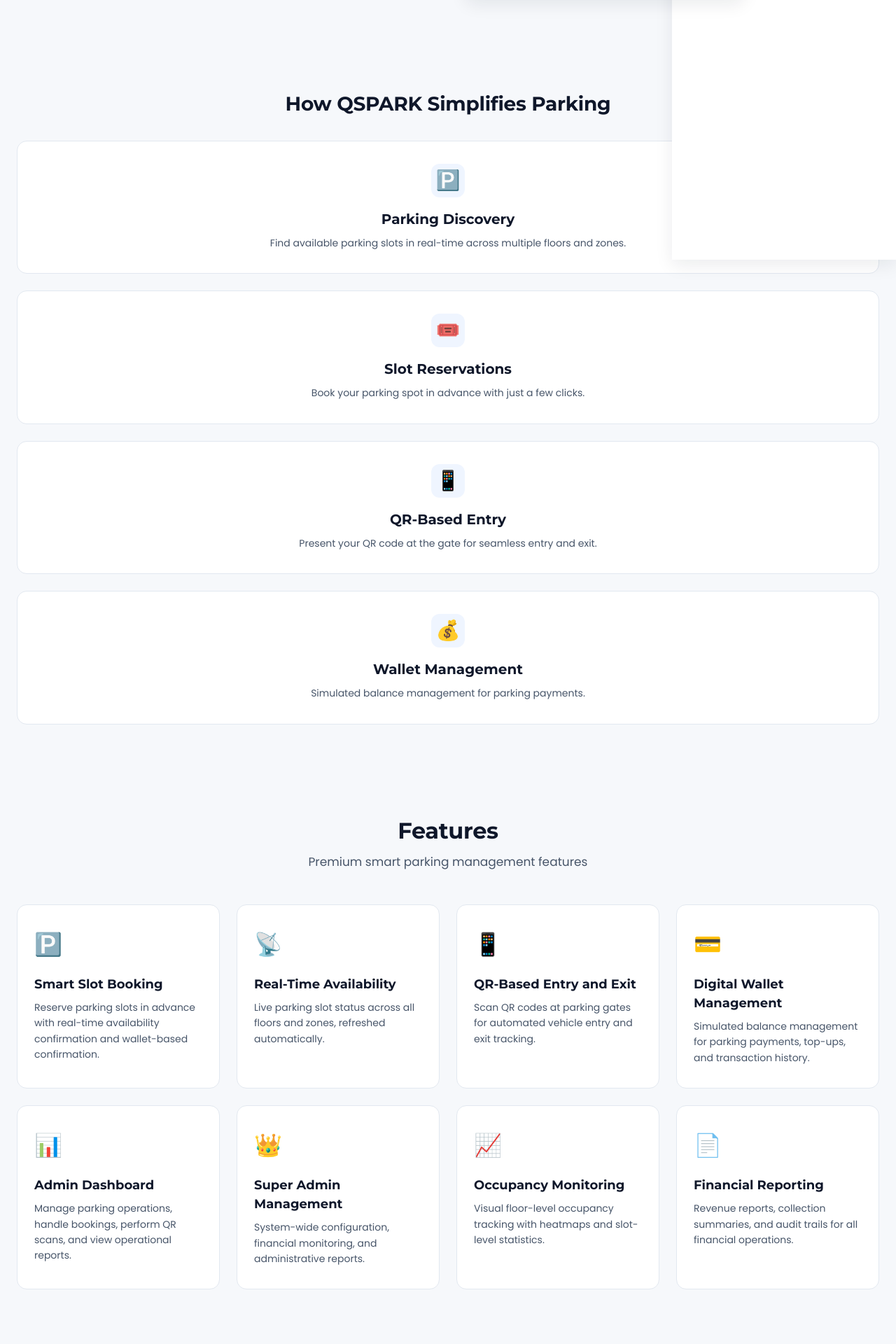
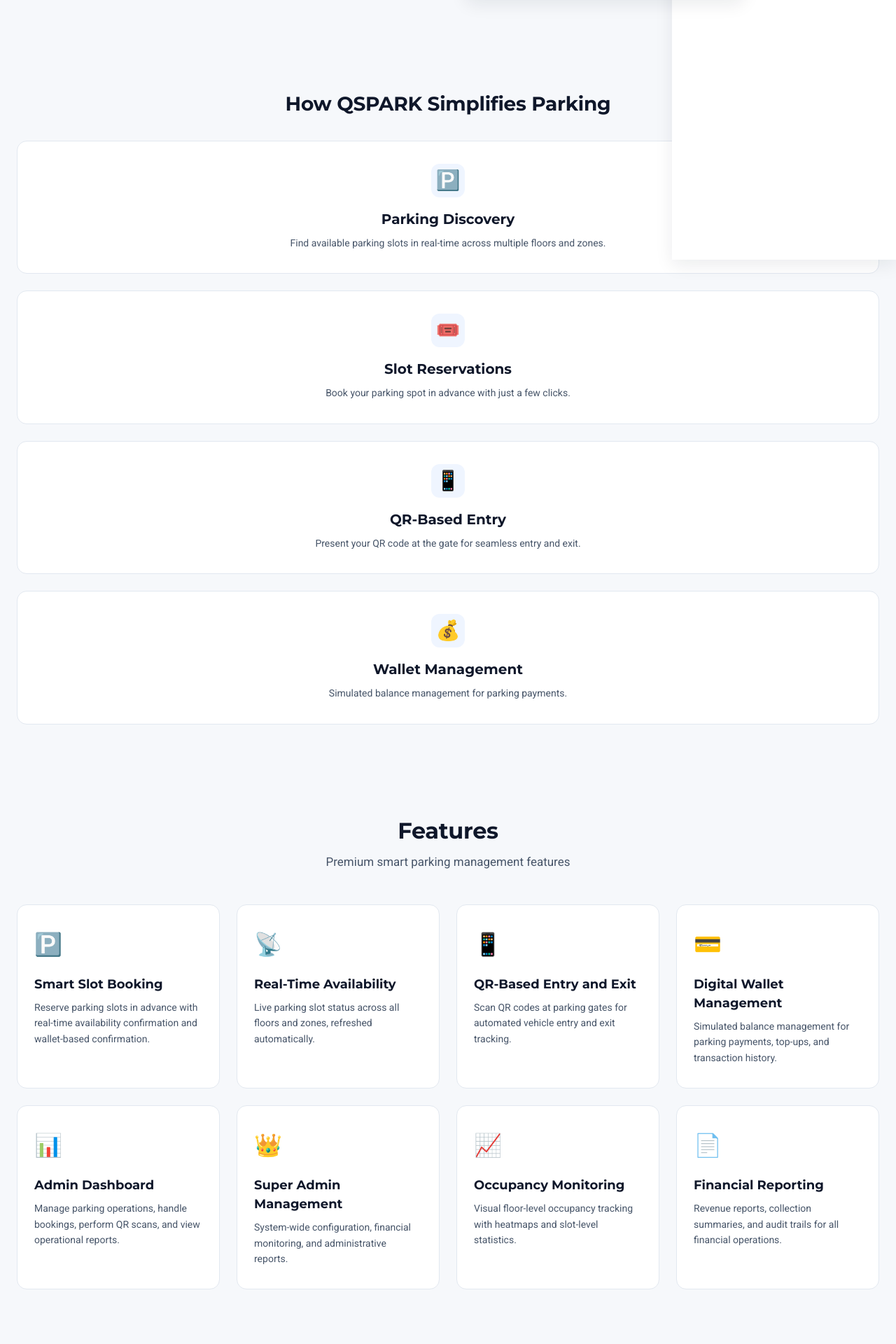
Before and after one commit to PawanSimha/BACKUP-QSPARK, a Flask app: page /landing in a window 1280 px wide. Shown: the part 533-2453 px from the top of the page at 70% size. Run offline with Flask 3, Linux system fonts and the light colour scheme; some libraries are stand-ins or nearby versions.

Commit message:
Standardize typography to Montserrat/Roboto

```diff
--- a/src/static/css/app.css
+++ b/src/static/css/app.css
@@ -32,7 +32,7 @@ body {
   margin: 0;
   background: var(--canvas);
   color: var(--text);
-  font-family: 'Poppins', system-ui, -apple-system, 'Segoe UI', sans-serif;
+  font-family: 'Roboto', system-ui, -apple-system, 'Segoe UI', sans-serif;
   -webkit-font-smoothing: antialiased;
 }
 
@@ -106,7 +106,7 @@ p a { text-decoration: underline; }
 
 .main-column { flex: 1; min-width: 0; margin-left: 272px; display: flex; flex-direction: column; transition: margin-left 0.22s ease; }
 .topbar { margin: 12px 12px 0 0; border-radius: 16px; border: 1px solid var(--border); }
-h1,h2,h3,.page-title,.card-title,.sidebar-brand { font-family: 'Montserrat', sans-serif; }
+h1,h2,h3,.page-title,.card-title,.sidebar-brand,.sidebar-section { font-family: 'Montserrat', sans-serif; }
 .stat-value, table, #liveClock, #navWallet { font-family: 'Roboto', sans-serif; }
 .material-symbols-outlined { font-size: 20px; vertical-align: middle; line-height: 1; }
 .nav-ctrl { height: 34px; display: flex; flex-direction: column; align-items: center; justify-content: center; padding: 0 16px; border-radius: 999px; border: 1px solid var(--border); background: #fff; text-decoration: none; color: var(--text); font-size: 0.85rem; }
--- a/src/templates/base.html
+++ b/src/templates/base.html
@@ -7,7 +7,7 @@
   <link rel="icon" href="{{ url_for('static', filename='images/favicon.ico') }}">
   <title>{% block title %}QSPARK{% endblock %} · QSPARK</title>
   <link rel="preconnect" href="https://fonts.googleapis.com">
-  <link href="https://fonts.googleapis.com/css2?family=Poppins:wght@400;500;600&family=Montserrat:wght@600;700&family=Roboto:wght@400;500&display=swap" rel="stylesheet">
+  <link href="https://fonts.googleapis.com/css2?family=Montserrat:wght@600;700&family=Roboto:wght@400;500;600&display=swap" rel="stylesheet">
 <link href="https://fonts.googleapis.com/css2?family=Material+Symbols+Outlined:opsz,wght,FILL,GRAD@24,400,0,0" rel="stylesheet">
   <link rel="stylesheet" href="{{ url_for('static', filename='css/tailwind.css') }}">
   <link rel="stylesheet" href="{{ url_for('static', filename='css/app.css') }}">
```
